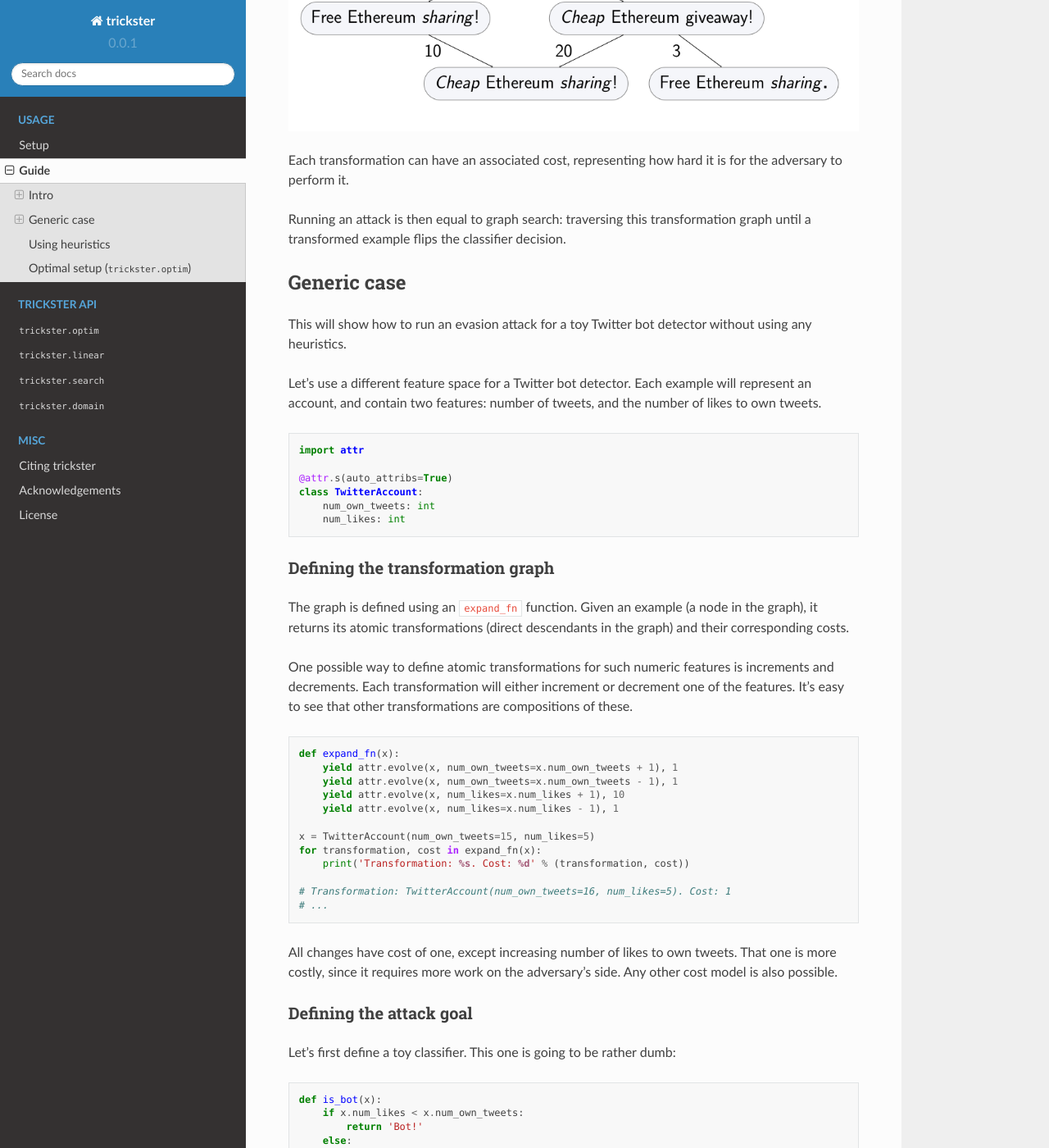
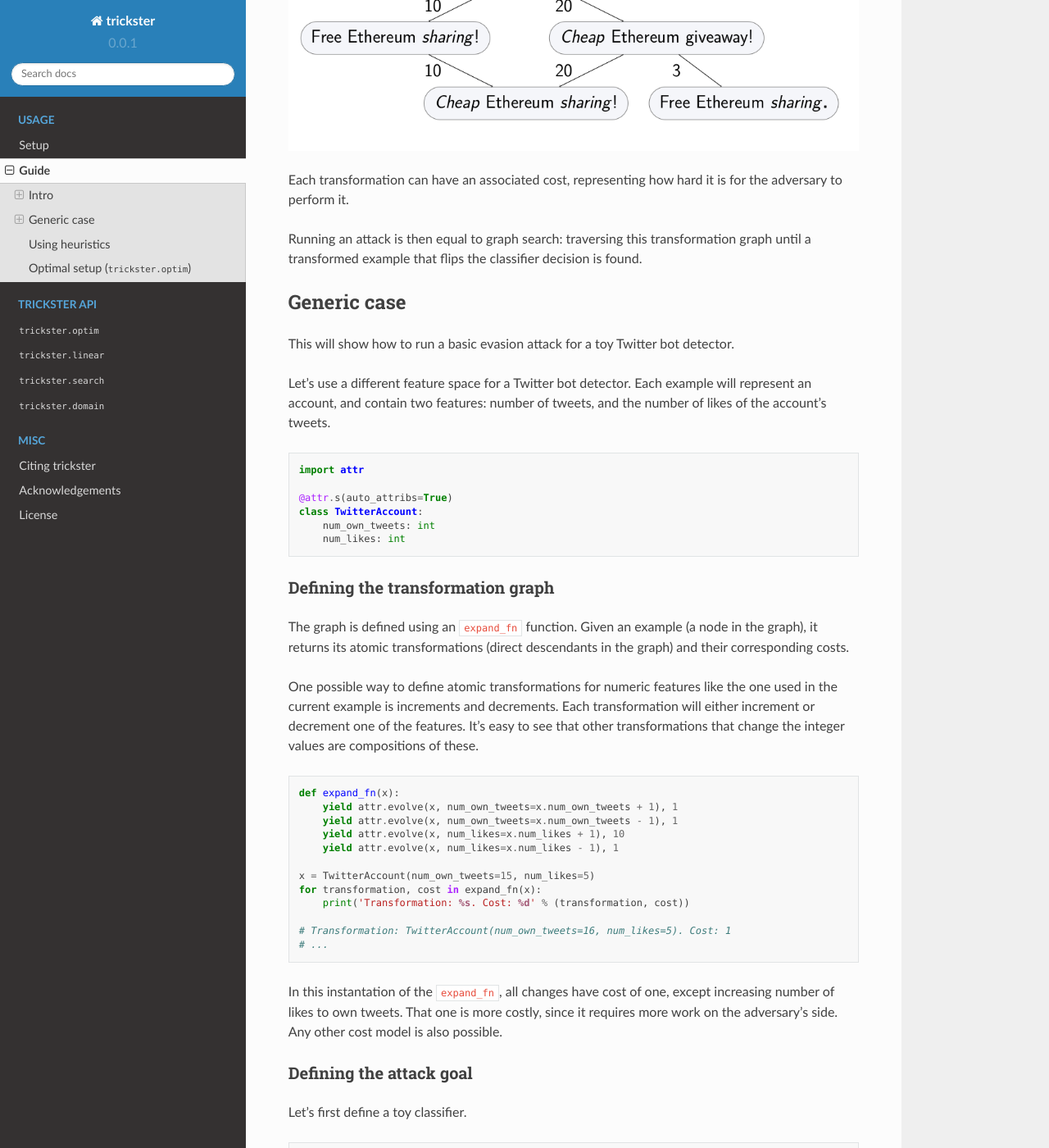
Before and after one commit to spring-epfl/trickster, a Sphinx documentation site: the page built from docs/source/guide.rst, in a window 1280 px wide and 1400 px high, scrolled down 1156 px. Shown: the whole window at 82% size. Built offline with Sphinx 7.4.7 and the Read the Docs theme 2.0.0, drawn with Linux system fonts in a browser that asks for light colours; some of the changed text lies outside the part shown.

Commit message:
Typos and grammar

```diff
--- a/docs/source/guide.rst
+++ b/docs/source/guide.rst
@@ -10,7 +10,8 @@
 
 trickster allows to run the following kind of attack. Starting with a given correctly classified
 example, apply a sequence of semantics-preserving transformations to it until the changed version of
-the example causes a missclassification error.
+the example causes a missclassification error. Ideally, the cost of these transformations must be
+kept to a minimum.
 
 .. image:: _static/attack_outline.png
 
@@ -28,16 +29,15 @@
 to perform it.
 
 Running an attack is then equal to graph search: traversing this transformation graph until a
-transformed example flips the classifier decision.
+transformed example that flips the classifier decision is found.
 
 Generic case
 ------------
 
-This will show how to run an evasion attack for a toy Twitter bot detector without using any
-heuristics.
+This will show how to run a basic evasion attack for a toy Twitter bot detector.
 
 Let's use a different feature space for a Twitter bot detector. Each example will represent an account,
-and contain two features: number of tweets, and the number of likes to own tweets.
+and contain two features: number of tweets, and the number of likes of the account's tweets.
 
 .. code-block:: python
 
@@ -54,9 +54,10 @@
 The graph is defined using an ``expand_fn`` function. Given an example (a node in the graph), it returns
 its atomic transformations (direct descendants in the graph) and their corresponding costs.
 
-One possible way to define atomic transformations for such numeric features is increments and
-decrements. Each transformation will either increment or decrement one of the features. It's easy to
-see that other transformations are compositions of these.
+One possible way to define atomic transformations for numeric features like the one used in the
+current example is increments and decrements. Each transformation will either increment or decrement
+one of the features. It's easy to see that other transformations that change the integer values are
+compositions of these.
 
 .. code-block:: python
 
@@ -73,13 +74,14 @@
     # Transformation: TwitterAccount(num_own_tweets=16, num_likes=5). Cost: 1
     # ...
 
-All changes have cost of one, except increasing number of likes to own tweets. That one is more costly,
-since it requires more work on the adversary's side. Any other cost model is also possible.
+In this instantation of the ``expand_fn``, all changes have cost of one, except increasing number of
+likes to own tweets. That one is more costly, since it requires more work on the adversary's side.
+Any other cost model is also possible.
 
 Defining the attack goal
 ~~~~~~~~~~~~~~~~~~~~~~~~
 
-Let's first define a toy classifier. This one is going to be rather dumb:
+Let's first define a toy classifier.
 
 .. code-block:: python
 
```
Also changed, not shown: other parts of docs/source/guide.rst (+4 -4 lines).
